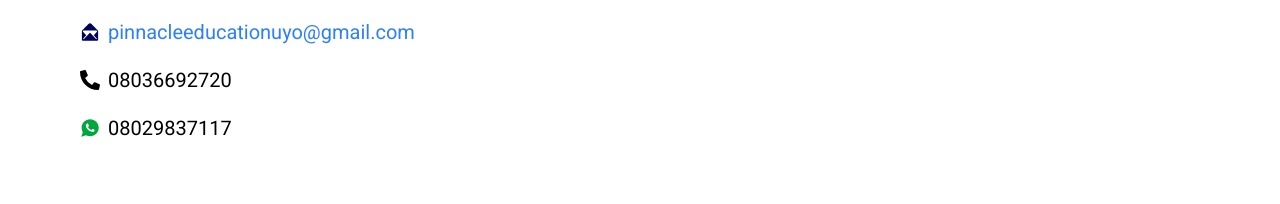
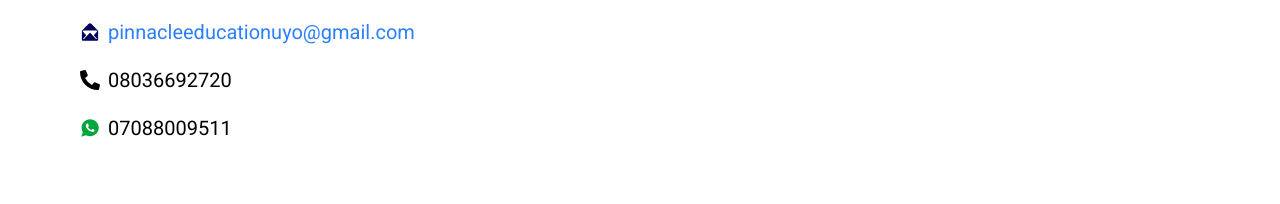
Before and after one commit to myconpeter/pinnacle_web, a React (Vite) app: page /spain in a window 1280 px wide. Shown: the part 3378-3582 px from the top of the page. Built offline with nearby package versions, Linux system fonts and the light colour scheme.

Commit message:
Update ContactUs.tsx

```diff
--- a/src/components/ContactUs.tsx
+++ b/src/components/ContactUs.tsx
@@ -38,7 +38,7 @@ const ContactUs = () => {
 					target='_blank'
 					rel='noopener noreferrer'
 					className='text-black md:text-xl'>
-					08029837117
+					07088009511
 				</a>
 			</div>
 		</div>
```
